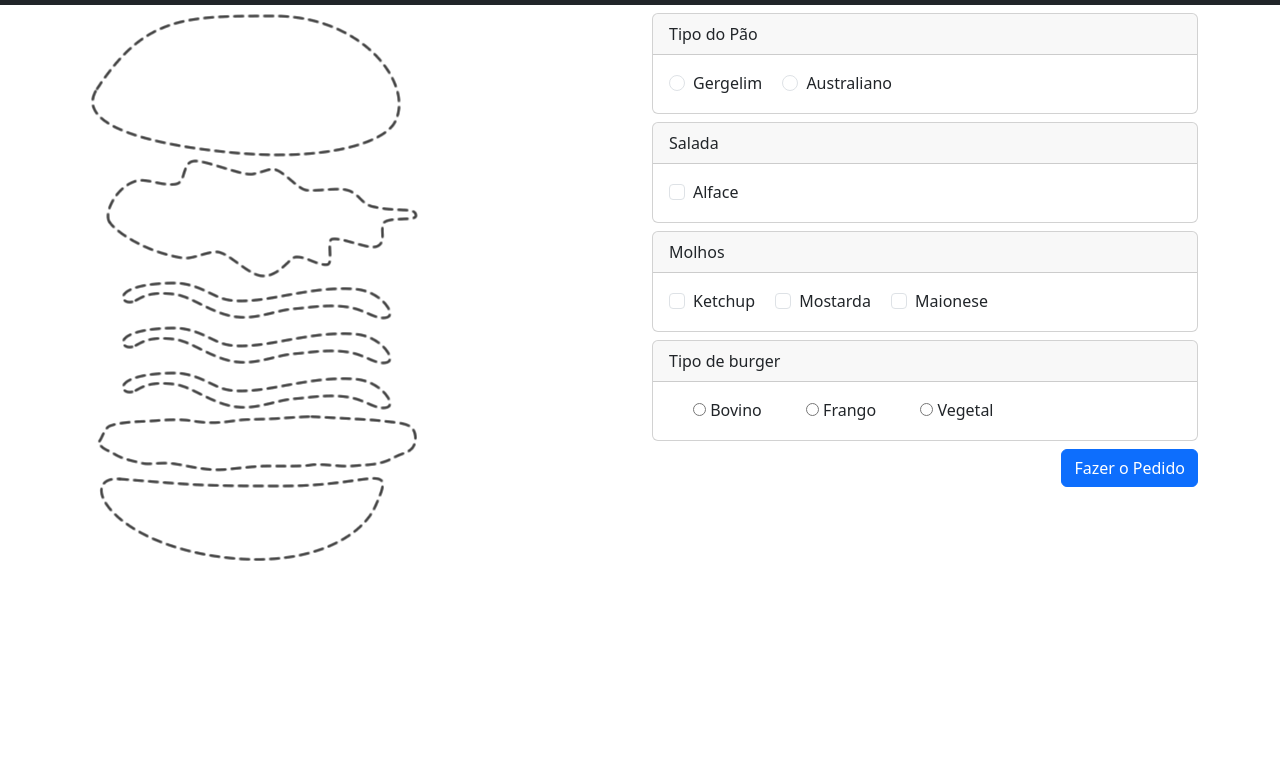
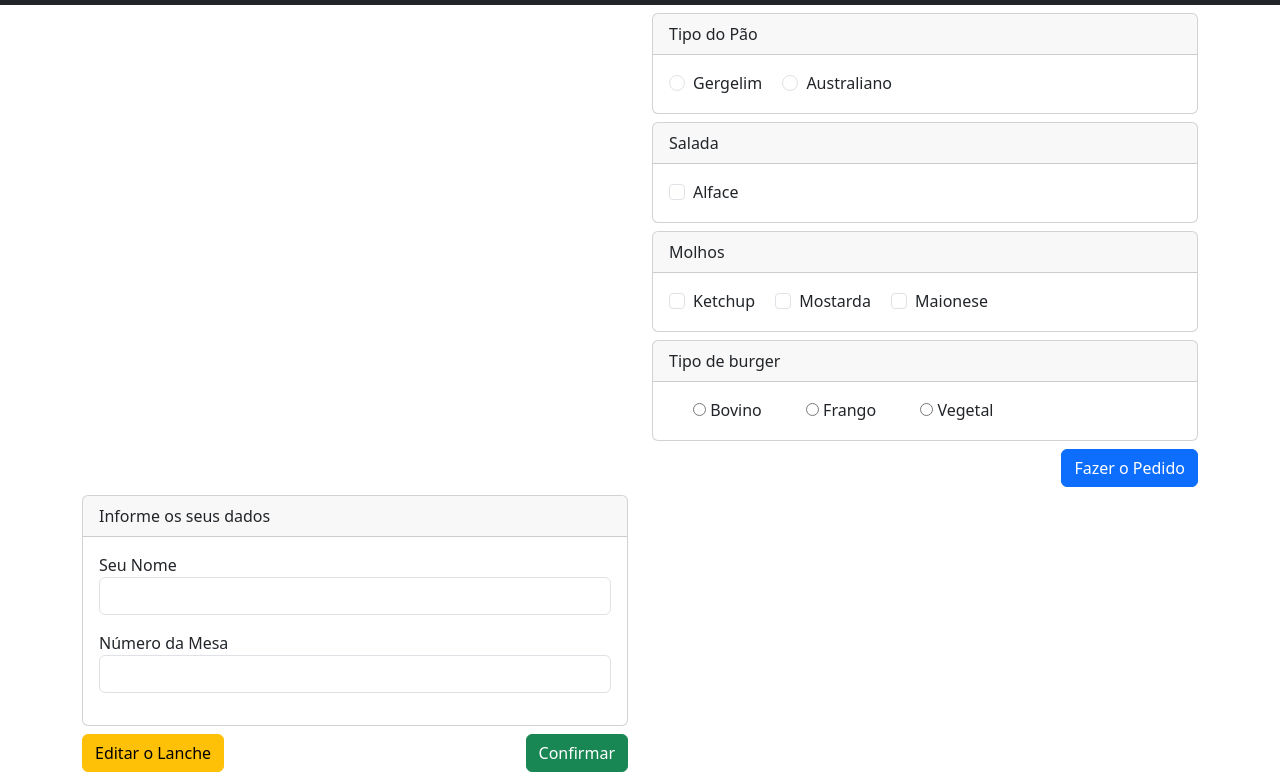
Before and after one commit to mariaeduardarf/cardapio-vue, a plain HTML site: page index.html in a window 1280 px wide. Shown: the part 45-817 px from the top of the page. Drawn offline with nearby package versions, Linux system fonts and the light colour scheme.

Commit message:
update nome e mesa

```diff
--- a/index.html
+++ b/index.html
@@ -213,18 +213,58 @@
                         <div class="col">
                             <div class="card">
 
-                                Informe os seus dados
+                                <div class="card-header">
+                                    Informe os seus dados
+                                </div>  <!-- fim titulo-->
 
-                                Nome
+                                <div class="card-body">
 
-                                Mesa
+                                    <div class="mb-3">
+
+                                        <label class="form-check-label">
+                                             Seu Nome
+                                        </label>
+
+                                        <input type="text" class="form-control" v-model="inputNome">
+
+                                    </div>
+
+                                    <div class="mb-3">
+
+                                        <label class="form-check-label">
+                                          Número da Mesa
+                                        </label>
+
+                                        <input type="text" class="form-control" v-model="inputMesa">
+
+                                    </div>
+
+                                </div> <!-- fim body-->
 
 
-                            </div>
+
+                            </div> <!--- fim card-->
                         </div>
                     </div>
-                </div>
 
+                    <div class="row mt-2">
+
+                        <div class="col d-flex justify-content-between">
+
+                            <button type="button" class="btn btn-warning" @click="etapa -= 1">
+                                Editar o Lanche
+                            </button>
+
+                            <button type="button" class="btn btn-success"@click="confirmarPedido()">
+                                Confirmar
+                            </button>
+
+                        </div>
+
+                    </div>
+
+
+                </div> <!-- fim etapa 2-->
 
 
 
@@ -238,12 +278,14 @@
             el: '#app',
 
             data: {  // atributos // propriedades
+                etapa: 1,
                 inputTipoPao: '',
                 inputSalada: [],
                 inputMolhos: [],
                 inputBurger: '',
-                etapa: 1,
 
+                inputNome: '',
+                inputMesa:'',
 
             },
 
@@ -328,6 +370,13 @@
                   }
 
                 }
+                confirmarPedido() {
+                     if(this.inputNome && this.inputMesa) {
+                         this.etapa = 3
+                     }
+                     else {
+                         alert('Você precisa informar o seu Nome e a Mesa.')
+                     }
             },
 
 
```
